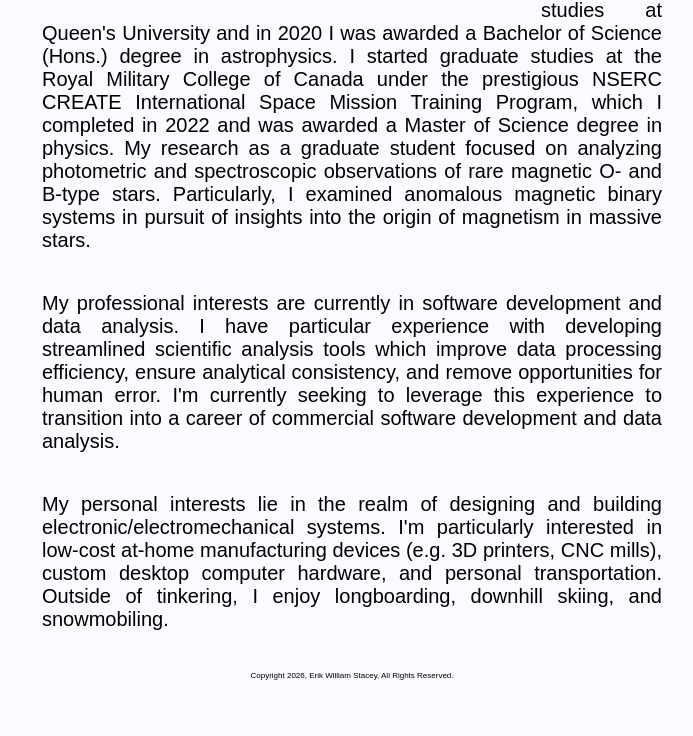
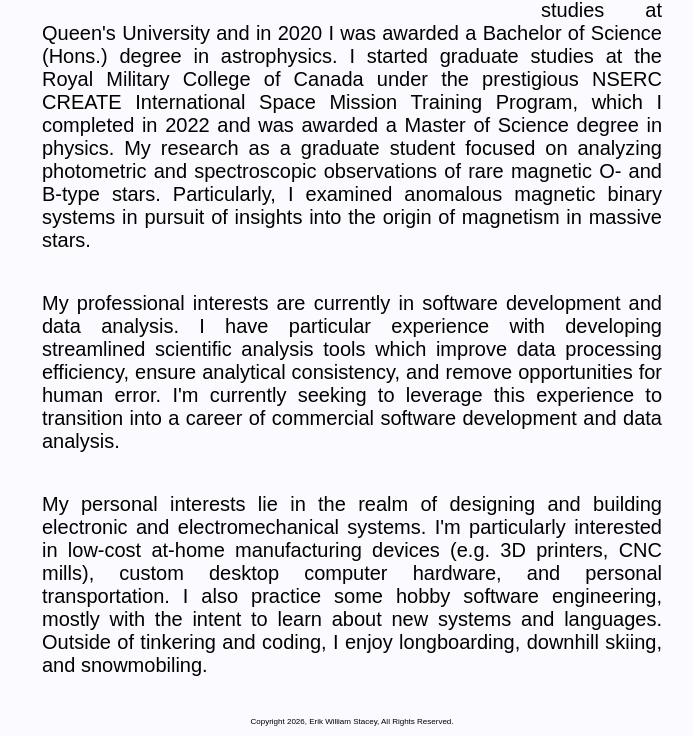
Before and after one commit to erikstacey/erikstacey.com, an Eleventy site: page src/pages/aboutme.html in a window 1280 px wide. Shown: the part 921-1657 px from the top of the page, without its empty margins (288-981 px from the left). Before the commit the page ends 1611 px from the top, so only its background shows below. Built offline with nearby package versions, Linux system fonts and the light colour scheme; Eleventy itself is replaced by a stand-in of ours; files that its build step writes are made by us from their sources.

Commit message:
Update aboutme.html

```diff
--- a/src/pages/aboutme.html
+++ b/src/pages/aboutme.html
@@ -14,6 +14,6 @@ layout: layouts/page.njk
 </p>
 
 <p>
-    My personal interests lie in the realm of designing and building electronic/electromechanical systems. I'm particularly interested in low-cost at-home manufacturing devices (e.g. 3D printers, CNC mills),
-    custom desktop computer hardware, and personal transportation. Outside of tinkering, I enjoy longboarding, downhill skiing, and snowmobiling.
+    My personal interests lie in the realm of designing and building electronic and electromechanical systems. I'm particularly interested in low-cost at-home manufacturing devices (e.g. 3D printers, CNC mills),
+    custom desktop computer hardware, and personal transportation. I also practice some hobby software engineering, mostly with the intent to learn about new systems and languages. Outside of tinkering and coding, I enjoy longboarding, downhill skiing, and snowmobiling.
 </p>
```
